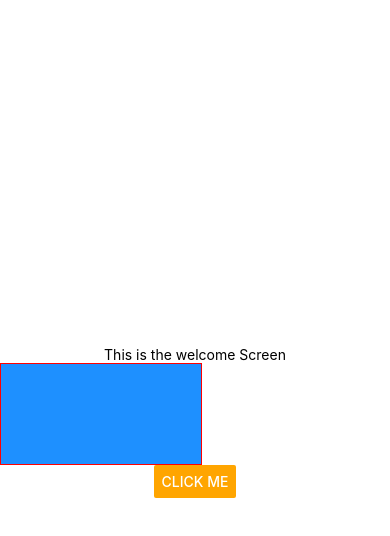
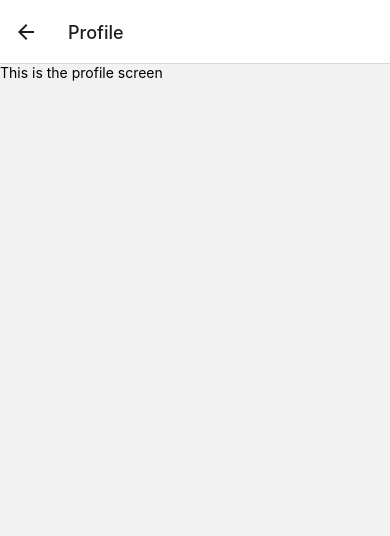
Before and after one commit to Mimsqueeze/Fit, a React Native app: screen /Profile in a window 390 px wide. Shown: the top 536 px of the page. Built offline with nearby package versions, Linux system fonts and the light colour scheme.

Commit message:
screens work

```diff
--- a/App.js
+++ b/App.js
@@ -1,6 +1,18 @@
 import {} from "react-native";
+import { NavigationContainer } from "@react-navigation/native";
+import { createNativeStackNavigator } from "@react-navigation/native-stack";
 import WelcomeScreen from "./app/screens/WelcomeScreen";
+import ProfileScreen from "./app/screens/ProfileScreen";
+
+const Stack = createNativeStackNavigator();
 
 export default function App() {
-  return <WelcomeScreen></WelcomeScreen>;
+  return (
+    <NavigationContainer>
+      <Stack.Navigator>
+        <Stack.Screen name="Welcome" component={WelcomeScreen} />
+        <Stack.Screen name="Profile" component={ProfileScreen} />
+      </Stack.Navigator>
+    </NavigationContainer>
+  );
 }
--- a/app/screens/ProfileScreen.js
+++ b/app/screens/ProfileScreen.js
@@ -1,7 +1,18 @@
 import React from "react";
+import {
+  StyleSheet,
+  Text,
+  Platform,
+  StatusBar,
+  SafeAreaView,
+  TouchableNativeFeedback,
+  View,
+  Button,
+  Alert,
+} from "react-native";
 
 function ProfileScreen(props) {
-  return <div></div>;
+  return <Text>This is the profile screen</Text>;
 }
 
 export default ProfileScreen;
--- a/app/screens/WelcomeScreen.js
+++ b/app/screens/WelcomeScreen.js
@@ -31,12 +31,7 @@ function WelcomeScreen(props) {
       <Button
         color={colors.secondary}
         title="Click me"
-        onPress={() =>
-          Alert.alert("hello", "mims says hi", [
-            { text: "Yes", onPress: () => console.log("yes") },
-            { text: "No", onPress: () => console.log("no") },
-          ])
-        }
+        onPress={() => props.navigation.navigate("Profile")}
       />
     </SafeAreaView>
   );
--- a/package.json
+++ b/package.json
@@ -9,10 +9,14 @@
     "web": "expo start --web"
   },
   "dependencies": {
+    "@react-navigation/native": "^6.1.17",
+    "@react-navigation/native-stack": "^6.10.0",
     "expo": "~51.0.17",
     "expo-status-bar": "~1.12.1",
     "react": "18.2.0",
-    "react-native": "0.74.2"
+    "react-native": "0.74.2",
+    "react-native-screens": "3.31.1",
+    "react-native-safe-area-context": "4.10.1"
   },
   "devDependencies": {
     "@babel/core": "^7.20.0"
```
Also changed, not shown: 1 other file (tests, documents, lock files or other folders).
